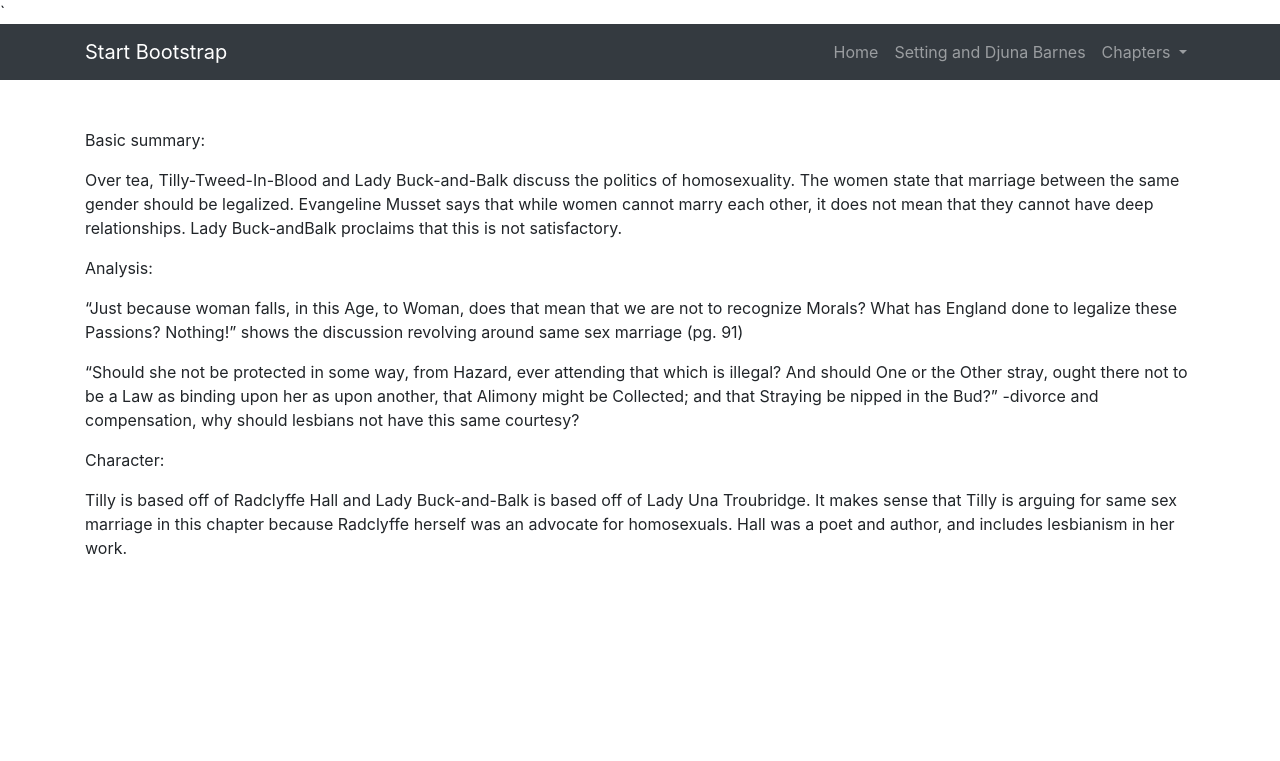
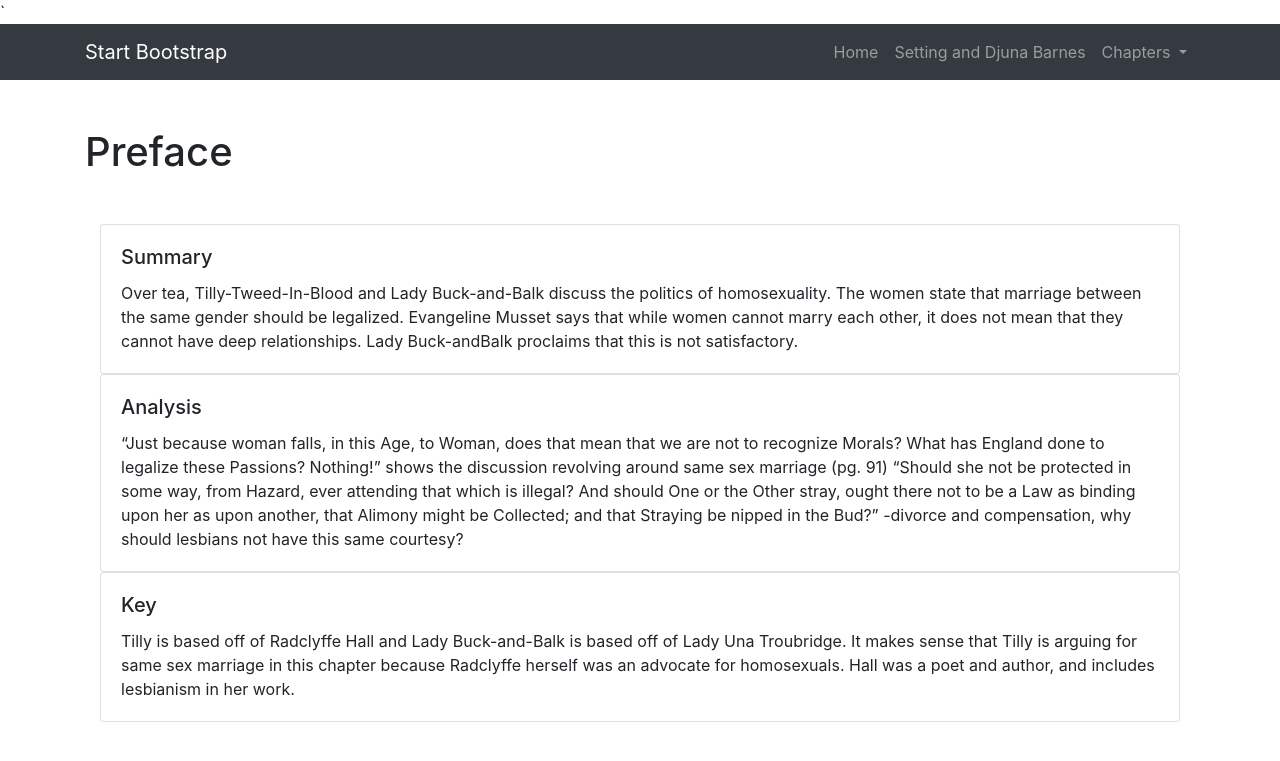
Before and after one commit to ns5ub/LadiesAlmanackGloss, a Jekyll site: the page built from _chapters/march.md, in a window 1280 px wide. Shown: the top 761 px of the page. Built offline with Jekyll 4.4.1, drawn with Linux system fonts in a browser that asks for light colours; nearby versions of some CDN libraries; library files that are not in the unit come from our copies.

Commit message:
Update march.md

```diff
--- a/_chapters/march.md
+++ b/_chapters/march.md
@@ -4,20 +4,27 @@ layout: template
 filename: _chapters/March.html
 ---
 
-Basic summary:
+<h1>Preface</h1>
+<br>
+<div class="container">
+      <div class="card">
+          <div class="card-body">
+                <h5 class="card-title">Summary</h5>
+                <p class="card-text"> Over tea, Tilly-Tweed-In-Blood and Lady Buck-and-Balk discuss the politics of homosexuality. The women state that marriage between the same gender should be legalized. Evangeline Musset says that while women cannot marry each other, it does not mean that they cannot have deep relationships. Lady Buck-andBalk proclaims that this is not satisfactory.  </p>
+          </div>
+      </div>
+      <div class="card">
+          <div class="card-body">
+                <h5 class="card-title">Analysis</h5>
+                <p class="card-text"> “Just because woman falls, in this Age, to Woman, does that mean that we are not to recognize Morals? What has England done to legalize these Passions? Nothing!” shows the discussion revolving around same sex marriage (pg. 91)
 
-Over tea, Tilly-Tweed-In-Blood and Lady Buck-and-Balk discuss the politics of homosexuality. The women state that marriage between the same gender should be legalized. Evangeline Musset says that while women cannot marry each other, it does not mean that they cannot have deep relationships. Lady Buck-andBalk proclaims that this is not satisfactory.
-
-
-
-Analysis:
-
-“Just because woman falls, in this Age, to Woman, does that mean that we are not to recognize Morals? What has England done to legalize these Passions? Nothing!” shows the discussion revolving around same sex marriage (pg. 91)
-
-“Should she not be protected in some way, from Hazard, ever attending that which is illegal? And should One or the Other stray, ought there not to be a Law as binding upon her as upon another, that Alimony might be Collected; and that Straying be nipped in the Bud?” -divorce and compensation, why should lesbians not have this same courtesy?
-
-
-
-Character:
-
-Tilly is based off of Radclyffe Hall and Lady Buck-and-Balk is based off of Lady Una Troubridge. It makes sense that Tilly is arguing for same sex marriage in this chapter because Radclyffe herself was an advocate for homosexuals. Hall was a poet and author, and includes lesbianism in her work.
+“Should she not be protected in some way, from Hazard, ever attending that which is illegal? And should One or the Other stray, ought there not to be a Law as binding upon her as upon another, that Alimony might be Collected; and that Straying be nipped in the Bud?” -divorce and compensation, why should lesbians not have this same courtesy?  </p>
+          </div>
+      </div>
+      <div class="card">
+          <div class="card-body">
+                <h5 class="card-title">Key</h5>
+                <p class="card-text"> Tilly is based off of Radclyffe Hall and Lady Buck-and-Balk is based off of Lady Una Troubridge. It makes sense that Tilly is arguing for same sex marriage in this chapter because Radclyffe herself was an advocate for homosexuals. Hall was a poet and author, and includes lesbianism in her work. </p>
+          </div>
+      </div>
+</div>
```
